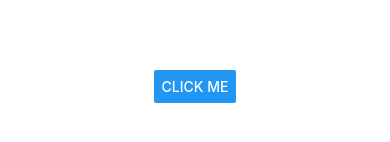
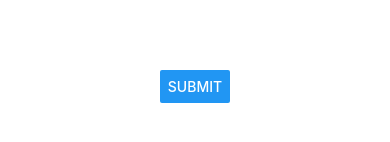
Before and after one commit to AdeshJ4/Done-With-It, a React Native app: screen / in a window 390 px wide. Shown: the part 336-478 px from the top of the page. Built offline with nearby package versions, Linux system fonts and the light colour scheme.

Commit message:
Alert.alert

```diff
--- a/App.js
+++ b/App.js
@@ -1,9 +1,17 @@
-const { View, Text, StyleSheet, Button } = require("react-native");
+const { View, StyleSheet, Button, Alert } = require("react-native");
 
 const App = () => {
   return (
     <View style={styles.container}>
-      <Button title="Click Me" onPress={() => alert("Button Pressed")} />
+      <Button
+        title="Submit"
+        onPress={() => {
+          Alert.alert("Exit", "Do you really want to exit?", [
+            { text: "Yes", onPress: () => console.log("Yes") },
+            { text: "No", onPress: () => console.log("No") },
+          ]);
+        }}
+      />
     </View>
   );
 };
```
